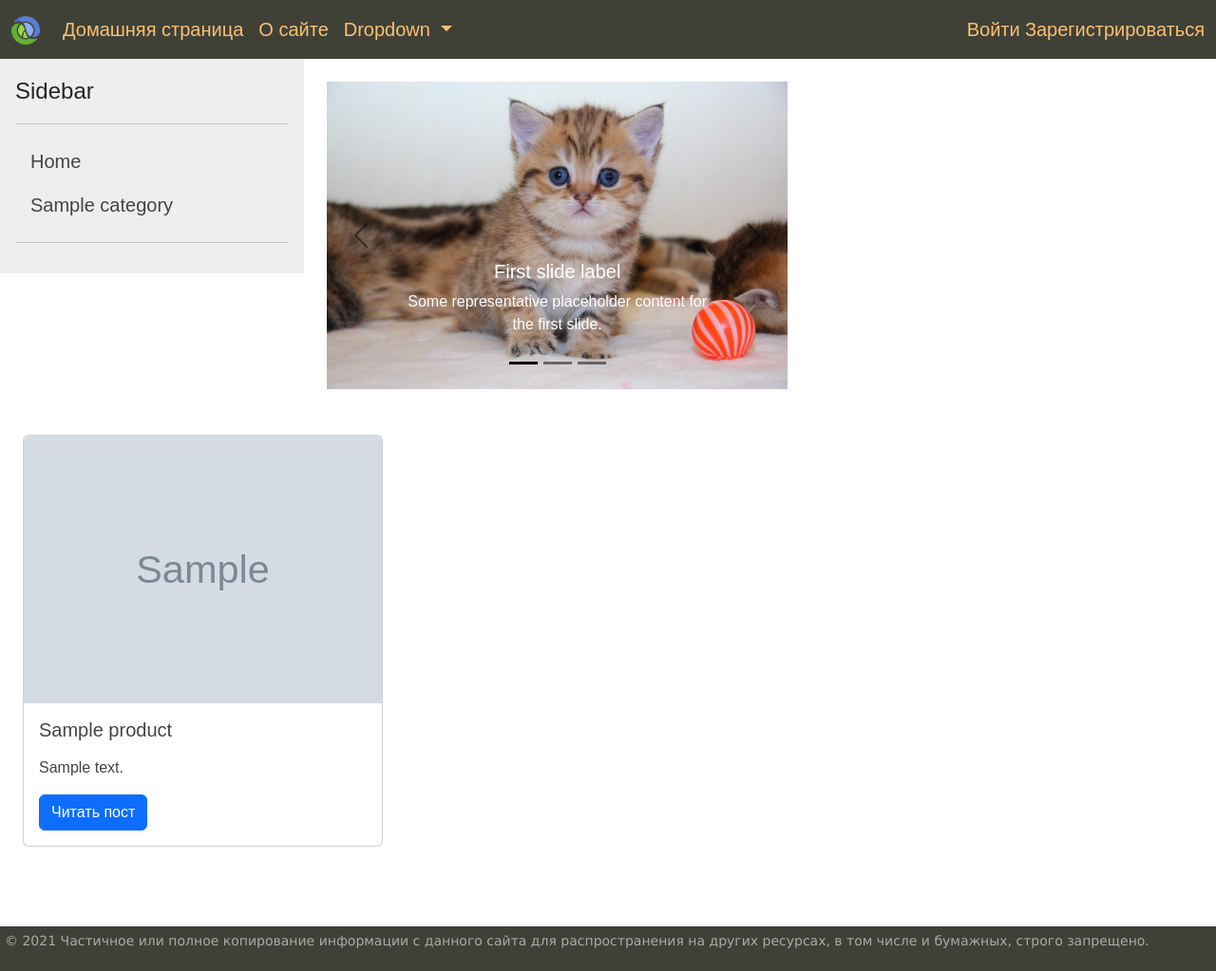
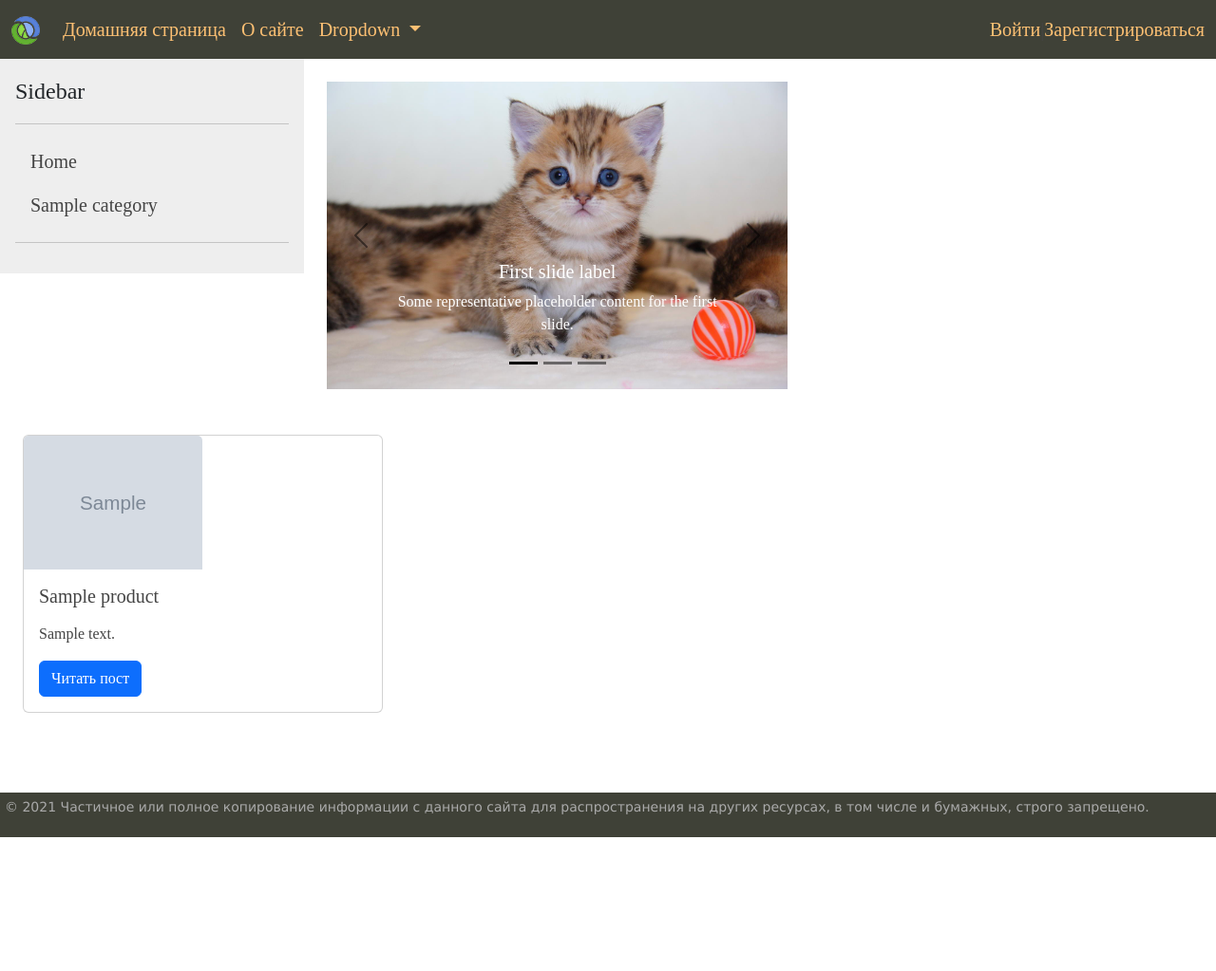
Before and after one commit to EgorKondratyev/site-shop-training, a Django app: page / in a window 1280 px wide. Shown: the whole page at 95% size. After the commit the page ends 882 px from the top, so only its background shows below. Run offline with Django 4.2, Linux system fonts and the light colour scheme; tables that the repository leaves empty hold one stand-in row (values such as "Sample post"); grey boxes marked "Sample" are stand-in pictures.

Commit message:
new font

```diff
--- a/shop/home/templates/home/home.html
+++ b/shop/home/templates/home/home.html
@@ -9,7 +9,7 @@
         {% endif %}
         <div class="card-body">
             <h5 class="card-title">{{ product.name }}</h5>
-            <p class="card-text">{{ product.description| linebreaks | truncatewords:50 }}</p>
+            <p class="card-text">{{ product.description| linebreaks | truncatewords:30 }}</p>
             <a href="{{ product.get_absolute_url }}" class="btn btn-primary">Читать пост</a>
         </div>
     </div>
--- a/shop/shop/static/css/style.css
+++ b/shop/shop/static/css/style.css
@@ -1,3 +1,8 @@
+body {
+    font-family: Yandex Sans Display Light !important;
+}
+
+
 /* block navbar */
 .navbar {
     background: #3F4137 !important;
@@ -16,6 +21,11 @@
     background: grey;
     color: #fdc073;
 }
+.fixed-nav-bar {
+    position: -webkit-sticky;
+    position: sticky;
+    top: 0;
+}
 /* end block navbar */
 
 
@@ -33,7 +43,7 @@
 
 /* block content */
 .card-img, .card-img-bottom, .card-img-top {
-    width: 100%;
+    width: 50%;
 }
 .row {
     --bs-gutter-x: 0rem;
```
